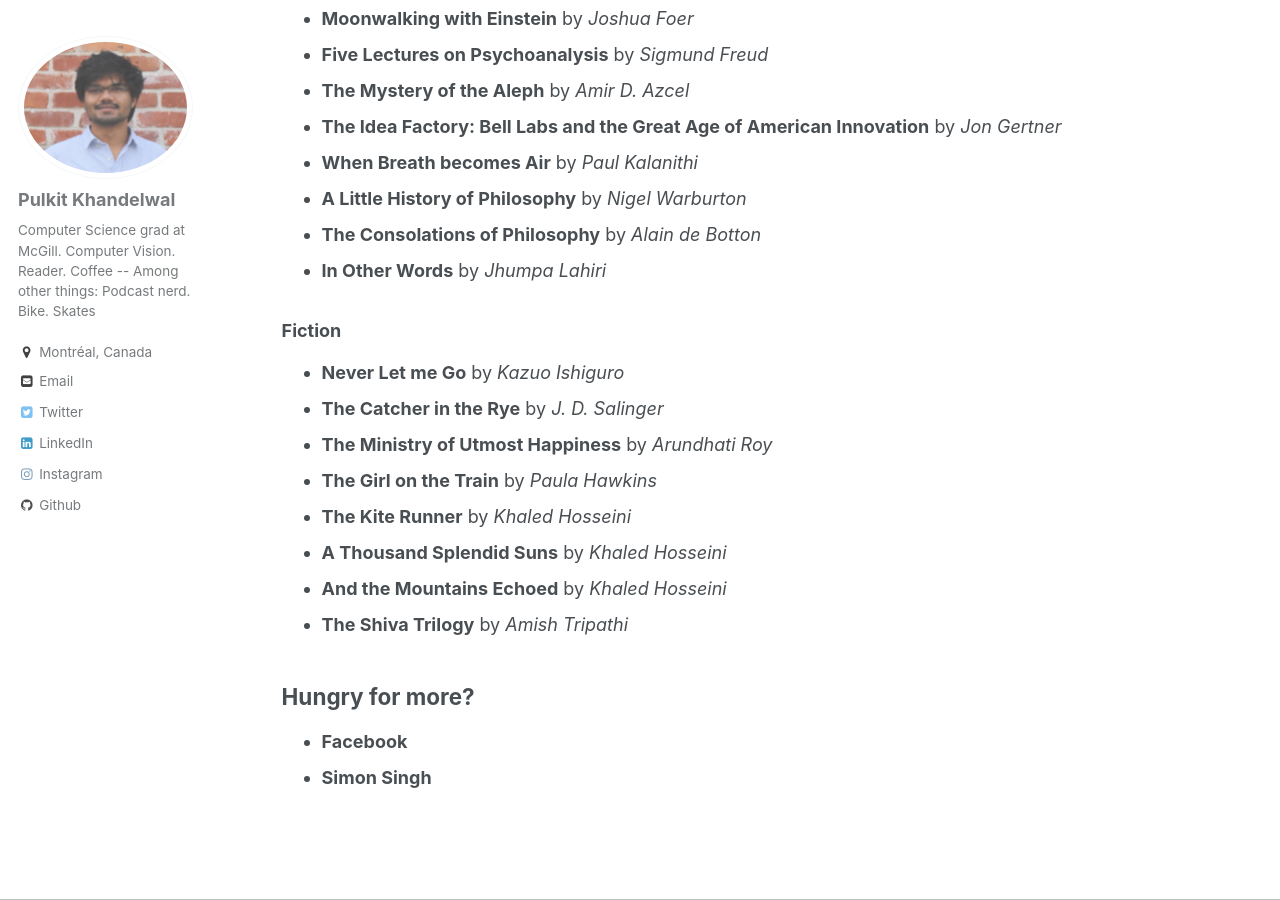
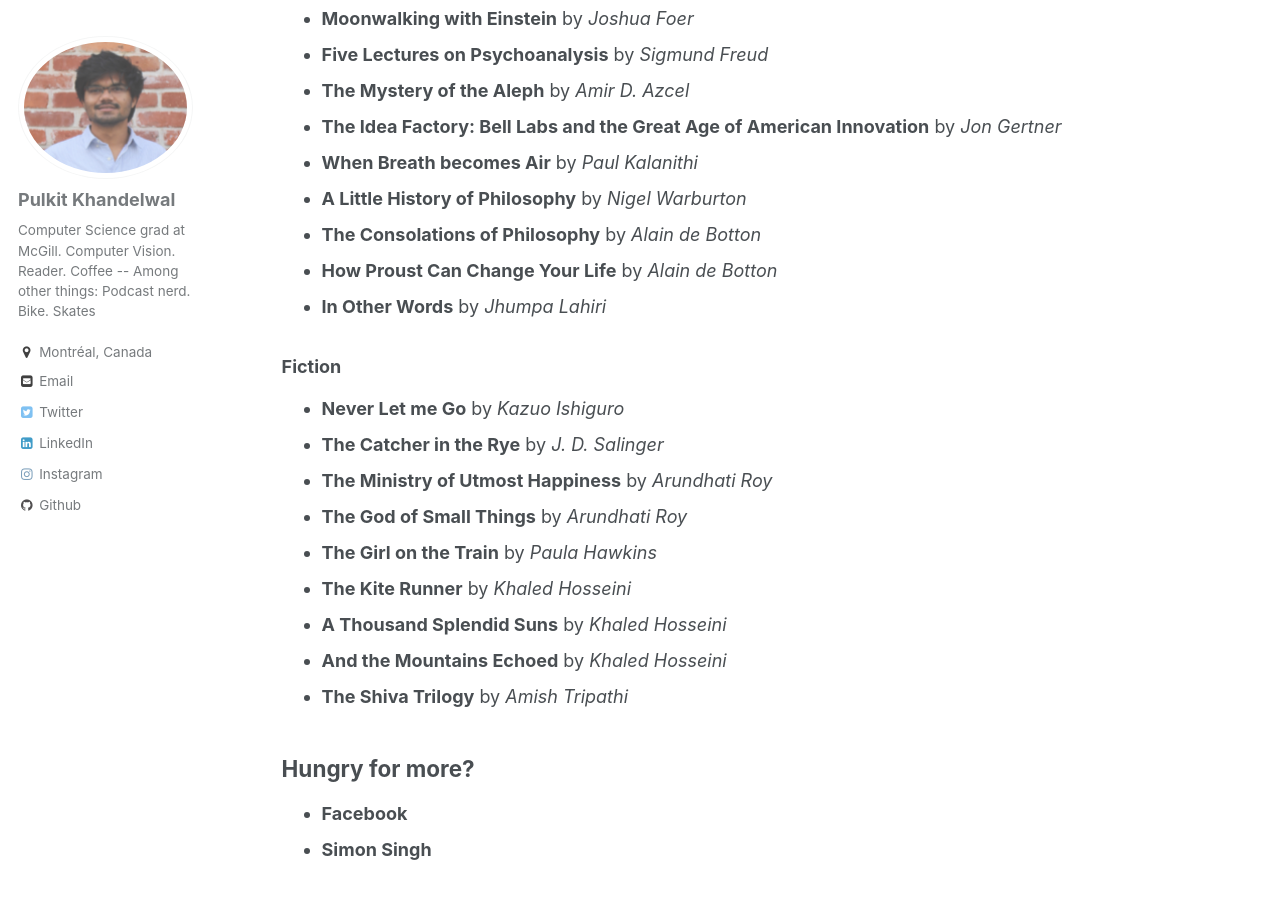
Before and after one commit to Pulkit-Khandelwal/pulkit-khandelwal.github.io, a Jekyll site: the page built from _pages/reading-list.md, in a window 1280 px wide and 900 px high, scrolled down 2080 px. Built offline with Jekyll 4.4.1, drawn with Linux system fonts in a browser that asks for light colours.

Commit message:
Update reading-list.md

```diff
--- a/_pages/reading-list.md
+++ b/_pages/reading-list.md
@@ -66,12 +66,14 @@
 * **When Breath becomes Air** by *Paul Kalanithi*
 * **A Little History of Philosophy** by *Nigel Warburton*
 * **The Consolations of Philosophy** by *Alain de Botton*
+* **How Proust Can Change Your Life** by *Alain de Botton*
 * **In Other Words** by *Jhumpa Lahiri*
 
 ### Fiction
 * **Never Let me Go** by *Kazuo Ishiguro*
 * **The Catcher in the Rye** by *J. D. Salinger*
 * **The Ministry of Utmost Happiness** by *Arundhati Roy*
+* **The God of Small Things** by *Arundhati Roy*
 * **The Girl on the Train** by *Paula Hawkins*
 * **The Kite Runner** by *Khaled Hosseini*
 * **A Thousand Splendid Suns** by *Khaled Hosseini*
```
